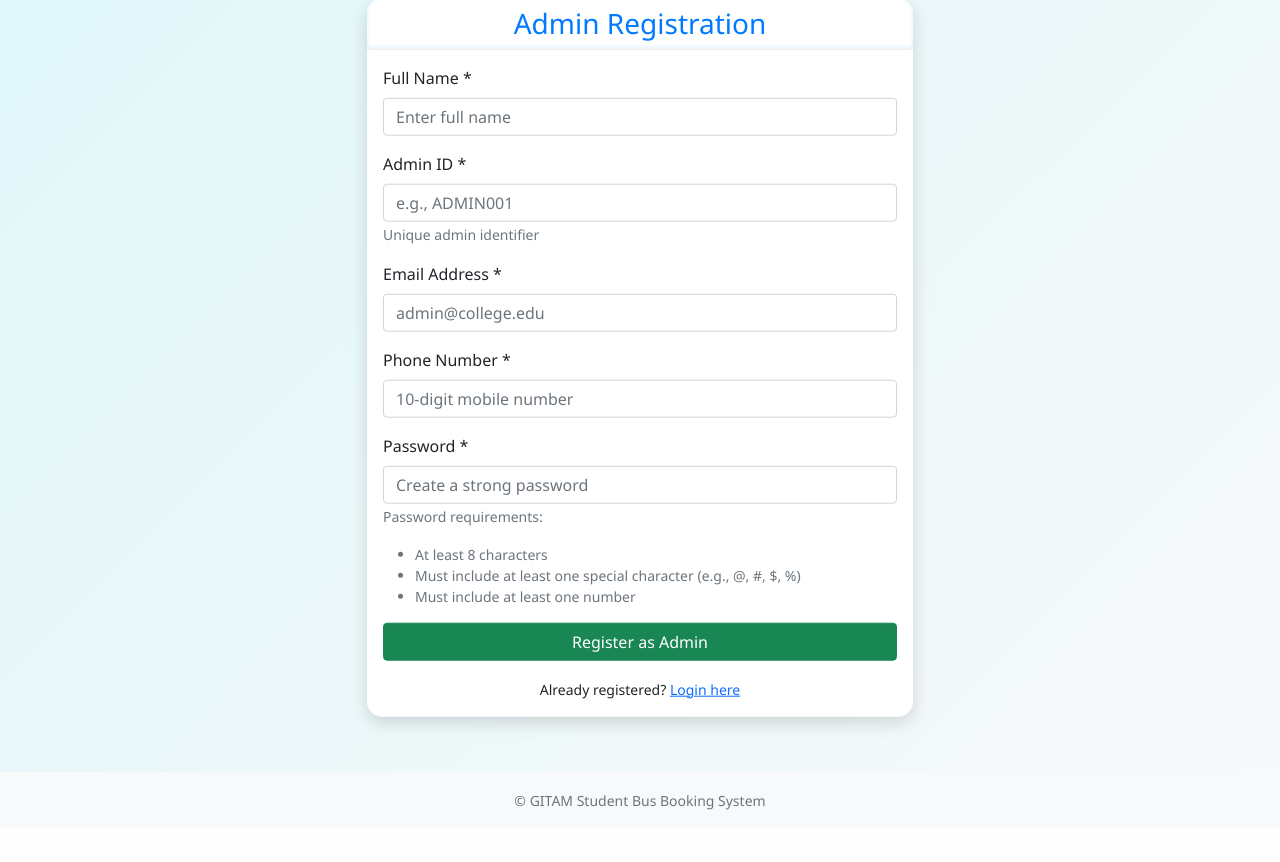
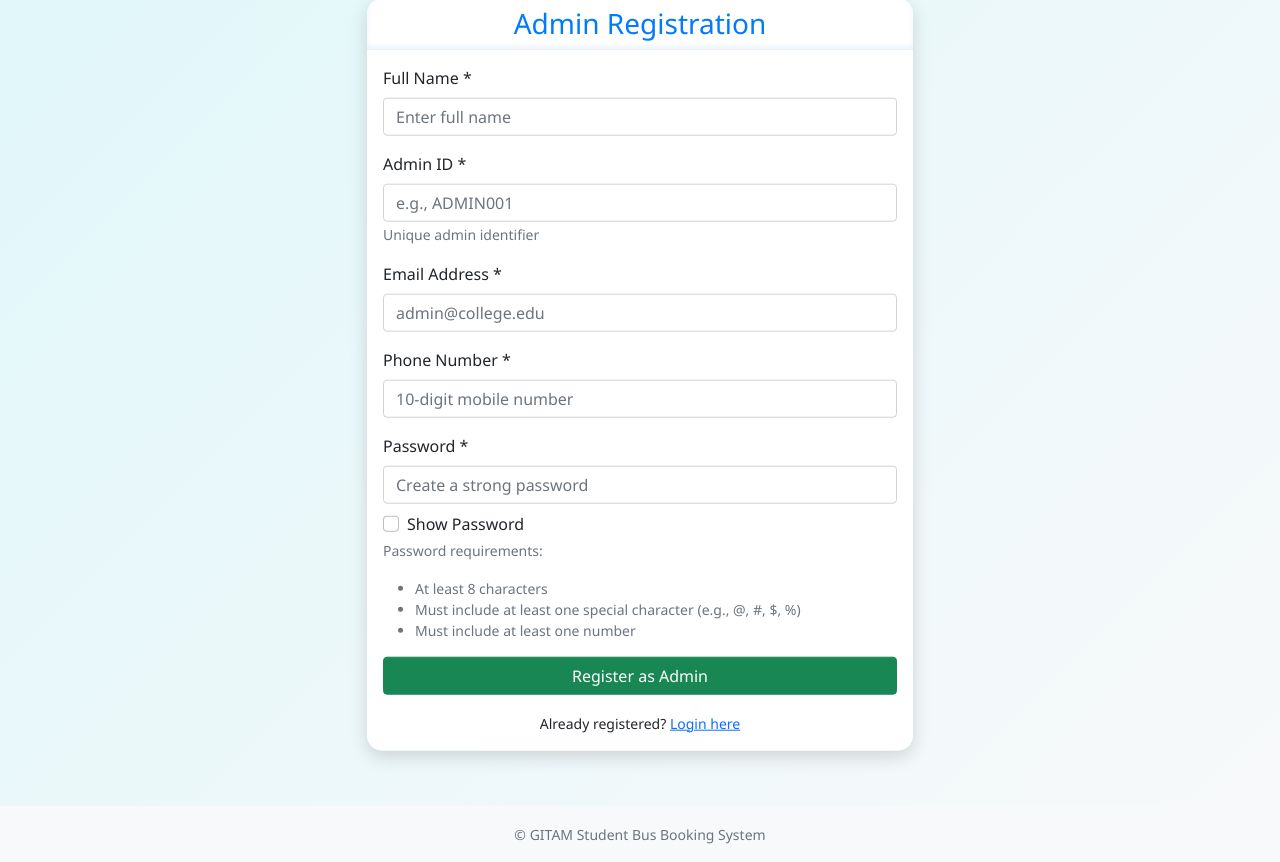
Before and after one commit to busapp-GITAM/main-app, a Flask app: page /admin_register in a window 1280 px wide. Shown: the part 74-936 px from the top of the page. Before the commit the page ends 884 px from the top, so only its background shows below. Run offline with Flask 3, Linux system fonts and the light colour scheme; parts of the project's set-up code (start-up, migrations or seed data) failed here and were passed over; some libraries are stand-ins or nearby versions.

Commit message:
Update admin_register.html

```diff
--- a/templates/admin_register.html
+++ b/templates/admin_register.html
@@ -37,10 +37,19 @@
                                placeholder="10-digit mobile number" required>
                     </div>
 
-                    <div class="mb-3">
+                    <div class="mb-3 position-relative">
                         <label for="admin_password" class="form-label">Password *</label>
                         <input type="password" class="form-control" name="admin_password" id="admin_password"
-                               placeholder="Create a strong password" required>
+                            placeholder="Create a strong password" required>
+
+                        <!-- Show Password Checkbox -->
+                        <div class="form-check mt-2">
+                            <input class="form-check-input" type="checkbox" id="showAdminPassword">
+                            <label class="form-check-label" for="showAdminPassword">
+                                Show Password
+                            </label>
+                        </div>
+
                         <p>
                             <small class="form-text text-muted">
                                 Password requirements:
@@ -53,12 +62,20 @@
                         </p>
                     </div>
 
+                    <script>
+                        const adminPasswordInput = document.getElementById('admin_password');
+                        const showAdminPassword = document.getElementById('showAdminPassword');
+
+                        showAdminPassword.addEventListener('change', () => {
+                            adminPasswordInput.type = showAdminPassword.checked ? 'text' : 'password';
+                        });
+                    </script>
                     <div class="d-grid gap-2">
                         <button type="submit" class="btn btn-success">Register as Admin</button>
                     </div>
 
                     <div class="text-center mt-3">
-                        <small>Already registered? <a href="{{ url_for('login') }}">Login here</a></small>
+                        <small>Already registered? <a href="{{ url_for('admin_login') }}">Login here</a></small>
                     </div>
                 </form>
             </div>
```
